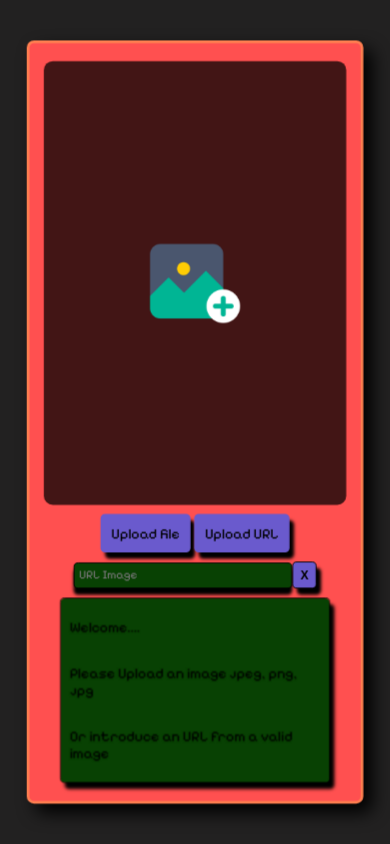
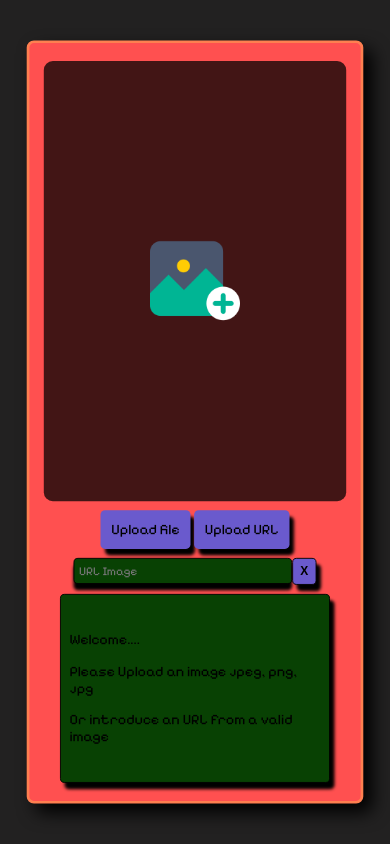
Before and after one commit to Sulkybug/AI_image_Recognition, a plain HTML site: page index.html in a window 390 px wide. Drawn offline with Linux system fonts and the light colour scheme.

Commit message:
margin descriptions fix responsive

```diff
--- a/style.css
+++ b/style.css
@@ -172,11 +172,19 @@
   .descriptionBox {
     width: 85%;
     overflow: scroll;
-    height: 280px;
+    height: 290px;
   }
 
   #link {
     width: 250px;
     width: 60vw;
   }
+
+  .descriptionOne {
+    margin: 0;
+  }
+  .descriptionTwo,
+  .descriptionThree {
+    margin-bottom: 0;
+  }
 }
```
